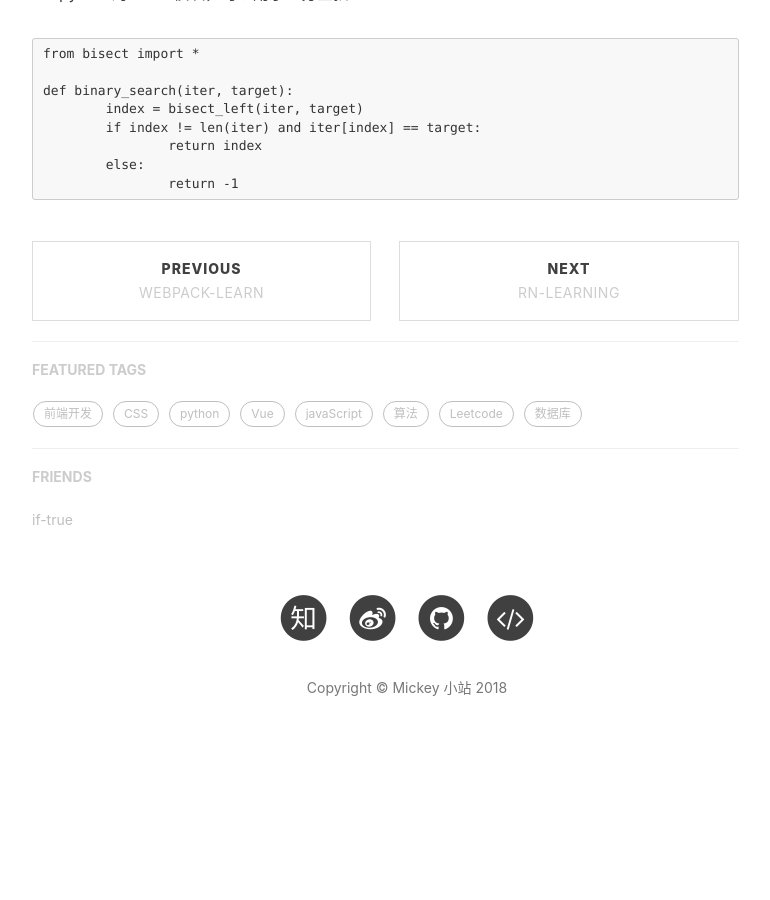
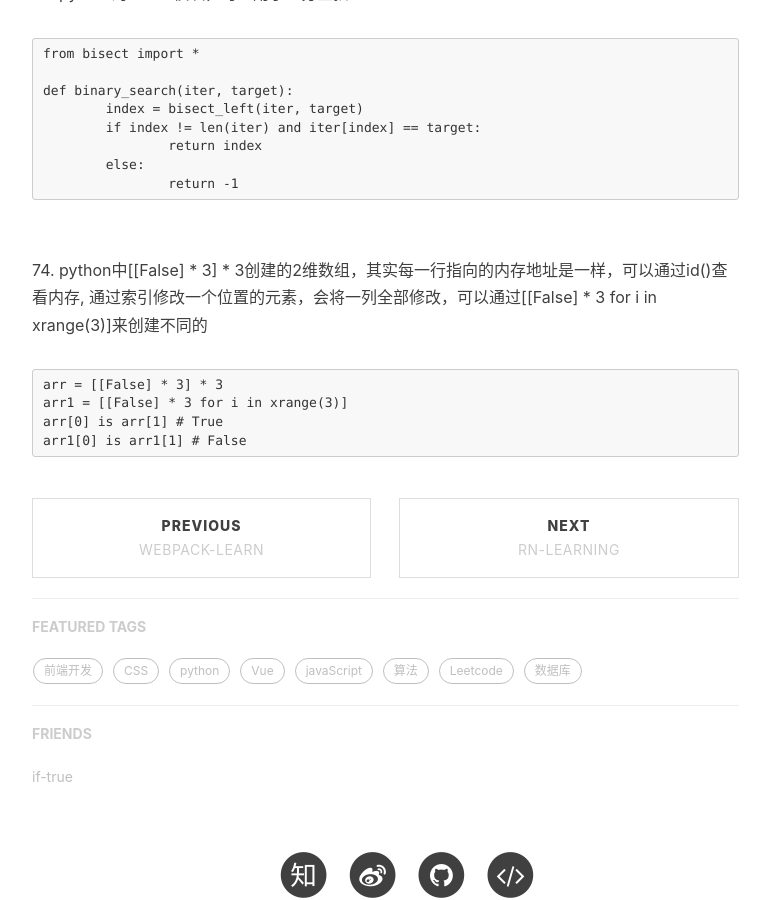
Before and after one commit to mickey0524/mickey0524.github.io, a Jekyll site: the page built from _posts/2017-08-05-begin-python.md, in a window 1280 px wide and 900 px high, scrolled down 22243 px. Shown: the whole window, without its empty margins (233-1003 px from the left). Built offline with Jekyll 4.4.1, drawn with Linux system fonts in a browser that asks for light colours; nearby versions of some CDN libraries; comment, search, counter and statistics services are not loaded; before the commit the page ends 23035 px from its top, so only the background shows below that.

Commit message:
feat(python): 增加二维数组的深浅创建

````diff
--- a/_posts/2017-08-05-begin-python.md
+++ b/_posts/2017-08-05-begin-python.md
@@ -807,7 +807,7 @@ heapq模块实现了python中的堆排序，并提供了有关方法。让用Pyt
 	4
 	```
 
-* merge(*iterables)
+* merge(\*iterables)
 
 	```
 	>>> a = [1, 3, 5]
@@ -848,3 +848,12 @@ def binary_search(iter, target):
 	else:
 		return -1
 ```
+
+<br>74. python中[[False] * 3] * 3创建的2维数组，其实每一行指向的内存地址是一样，可以通过id()查看内存, 通过索引修改一个位置的元素，会将一列全部修改，可以通过[[False] * 3 for i in xrange(3)]来创建不同的
+
+```
+arr = [[False] * 3] * 3
+arr1 = [[False] * 3 for i in xrange(3)]
+arr[0] is arr[1] # True
+arr1[0] is arr1[1] # False
+```
````
